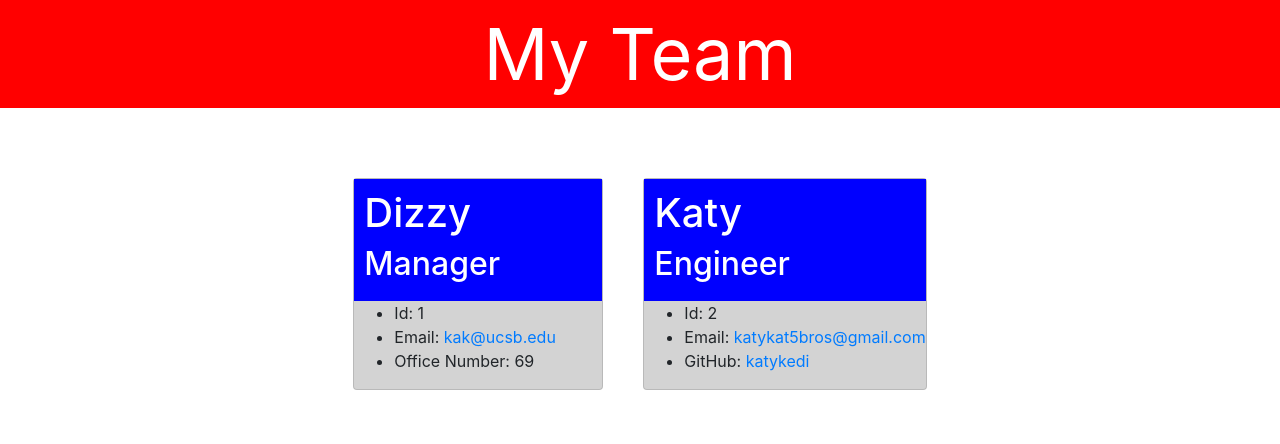
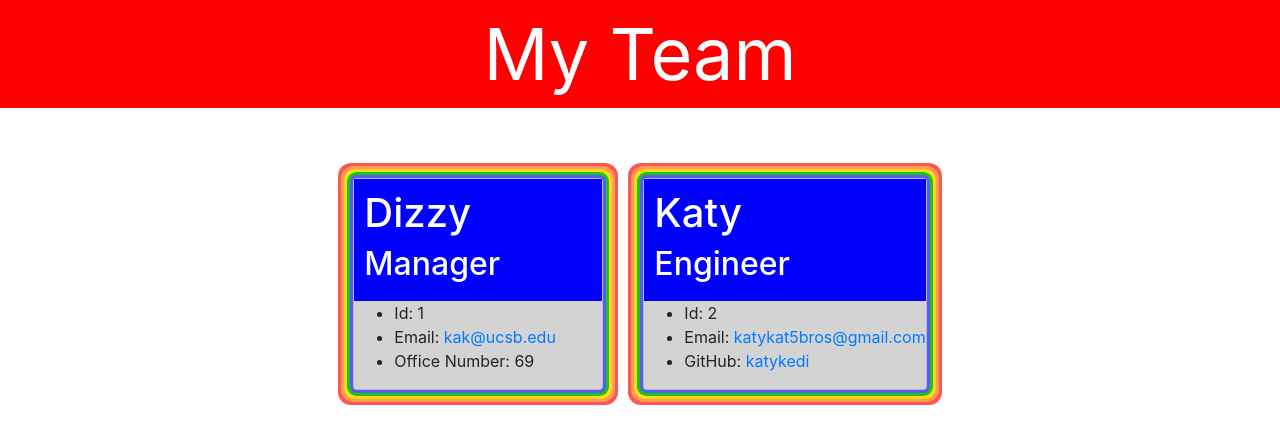
Before and after one commit to KatyKedi/team-profile-generator, a website: page dist/teamProfile.html in a window 1280 px wide. Drawn offline with nearby package versions, Linux system fonts and the light colour scheme.

Commit message:
rainbow borders

```diff
--- a/src/style.css
+++ b/src/style.css
@@ -14,6 +14,7 @@ header {
     margin: 20px 20px 20px 20px;
     min-width: 250px;
     background-color: lightgray;
+    box-shadow: rgb(85, 91, 255) 0px 0px 0px 3px, rgb(31, 193, 27) 0px 0px 0px 6px, rgb(255, 217, 19) 0px 0px 0px 9px, rgb(255, 156, 85) 0px 0px 0px 12px, rgb(255, 85, 85) 0px 0px 0px 15px;
 }
 
 .card-top {
```
